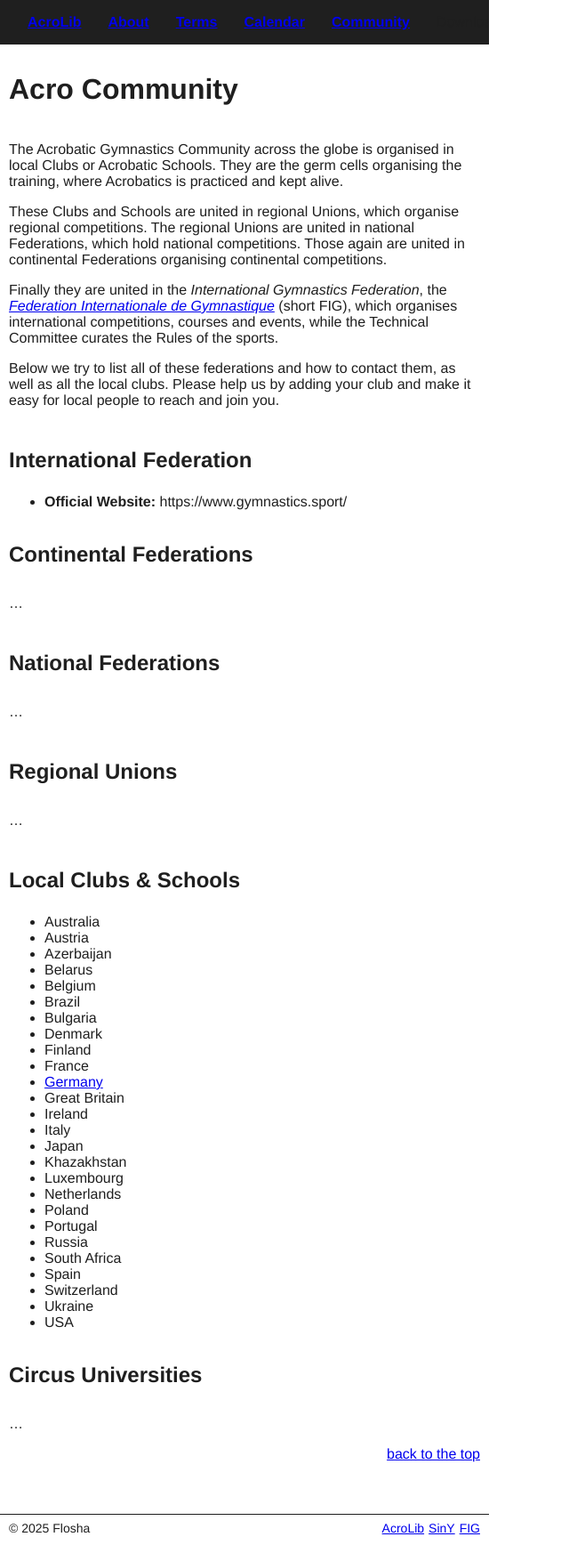
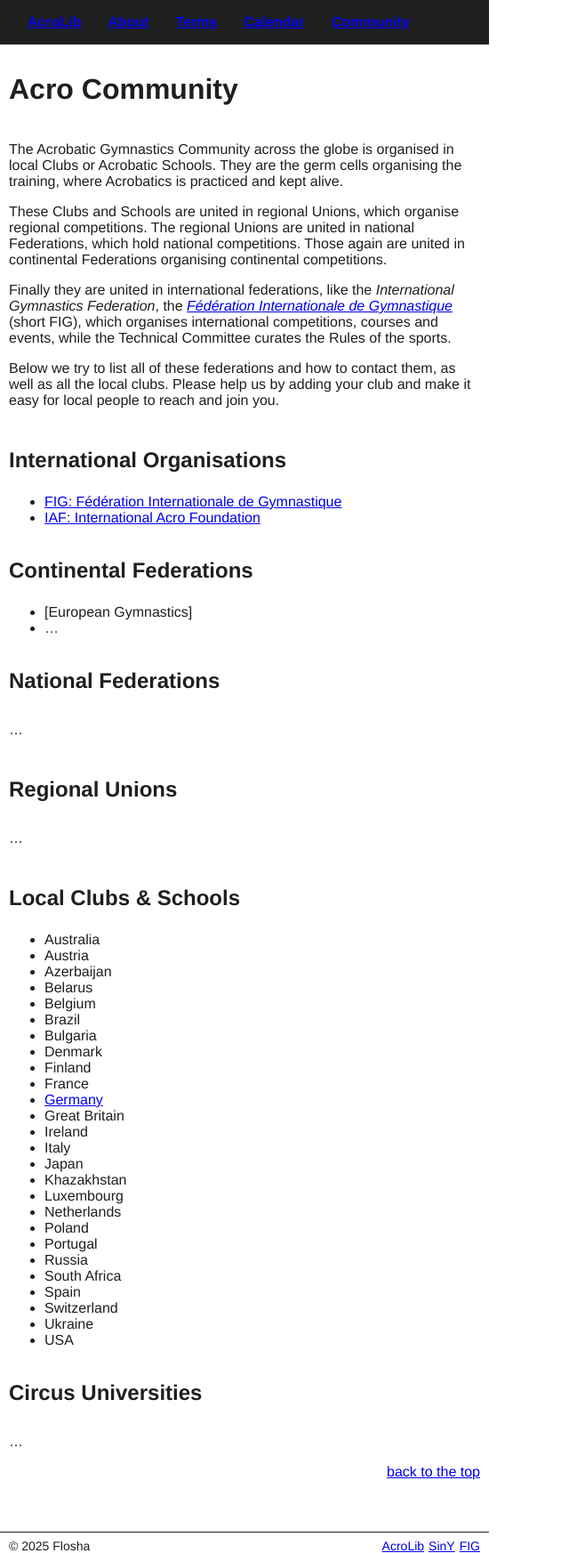
Before and after one commit to floshin/acrolib, a Jekyll site: the page built from community.md, in a window 1280 px wide. Shown: the whole page at 89% size, without its empty margins (0-640 px from the left). Built offline with Jekyll 4.4.1, drawn with Linux system fonts in a browser that asks for light colours; our own code applies the rules of GitHub Pages for plain Markdown files.

Commit message:
Update community.md

```diff
--- a/community.md
+++ b/community.md
@@ -4,19 +4,21 @@ The Acrobatic Gymnastics Community across the globe is organised in local Clubs
 
 These Clubs and Schools are united in regional Unions, which organise regional competitions. The regional Unions are united in national Federations, which hold national competitions. Those again are united in continental Federations organising continental competitions.
 
-Finally they are united in the *International Gymnastics Federation*, the [*Federation Internationale de Gymnastique*](https://www.gymnastics.sport/) (short FIG), which organises international competitions, courses and events, while the Technical Committee curates the Rules of the sports.
+Finally they are united in international federations, like the *International Gymnastics Federation*, the [*Fédération Internationale de Gymnastique*](https://www.gymnastics.sport/) (short FIG), which organises international competitions, courses and events, while the Technical Committee curates the Rules of the sports.
 
 Below we try to list all of these federations and how to contact them, as well as all the local clubs. Please help us by adding your club and make it easy for local people to reach and join you.
 
 
-## International Federation
+## International Organisations
 
-* **Official Website:** https://www.gymnastics.sport/
+* [FIG: Fédération Internationale de Gymnastique](https://www.gymnastics.sport/)
+* [IAF: International Acro Foundation](https://www.acrofoundation.com/)
 
 
 ## Continental Federations
 
-...
+* [European Gymnastics]
+* ...
 
 
 ## National Federations
```
